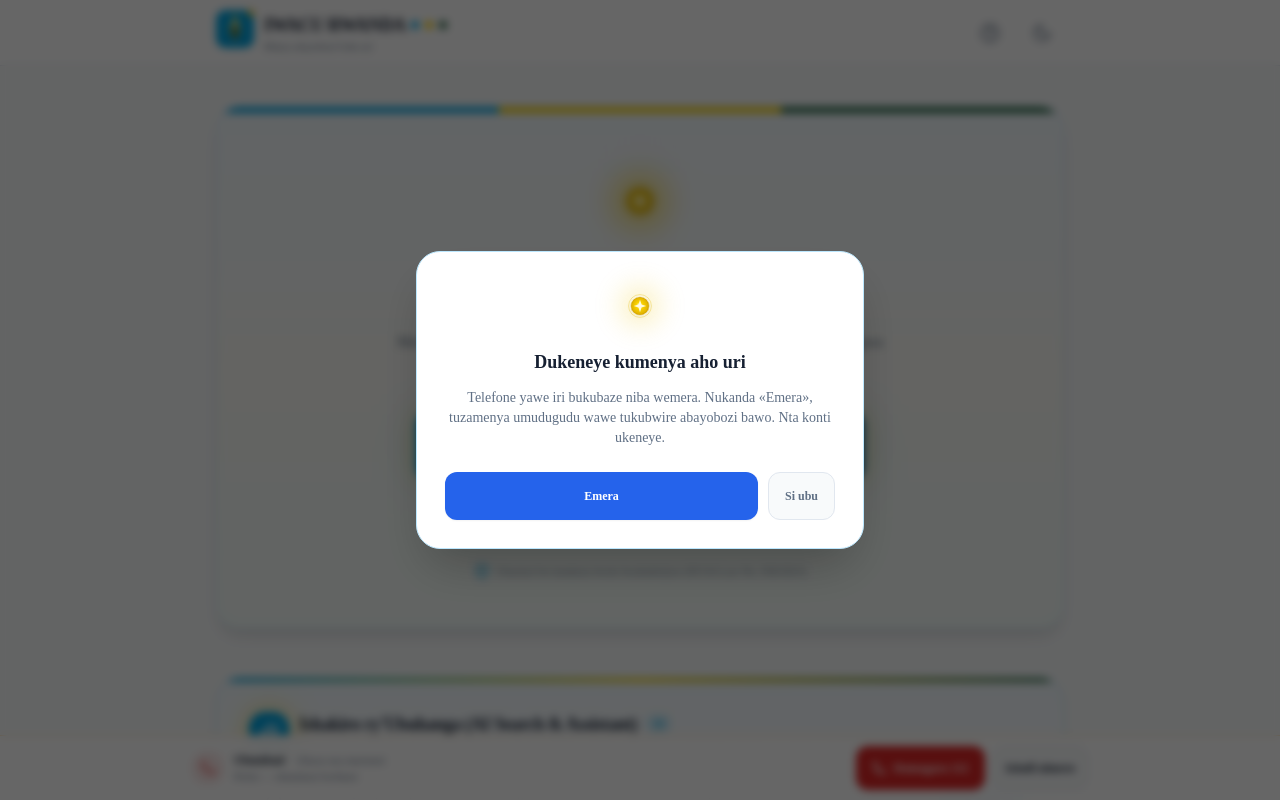
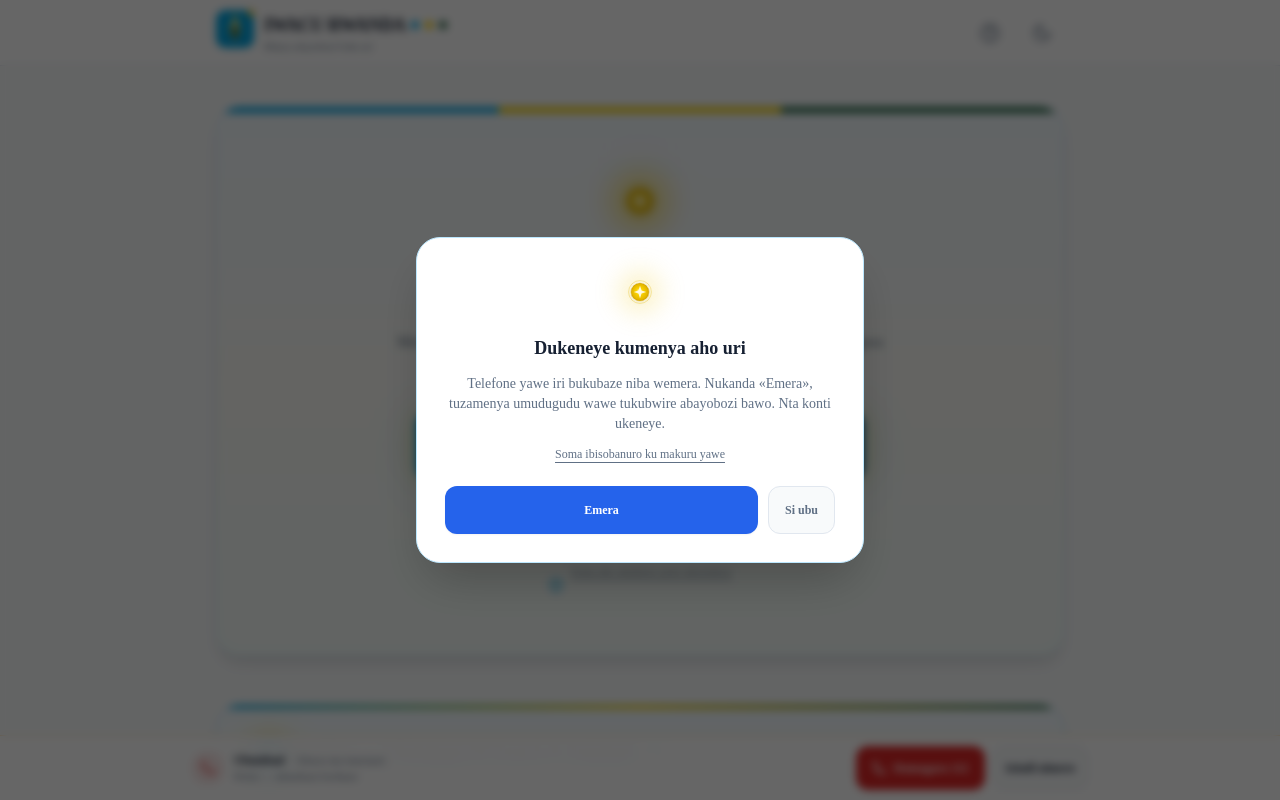
Before and after one commit to eddyizere24-collab/Iwacu-rwanda-2, a Next.js app: page / in a window 1280 px wide. Both pictures are taken after a click on the button "Menya aho ndi". Shown: the top 800 px of the page. Built offline with nearby package versions, Linux system fonts and the light colour scheme.

Commit message:
Privacy: remove unsupported compliance claim and link notice

```diff
--- a/src/app/page.tsx
+++ b/src/app/page.tsx
@@ -1,6 +1,7 @@
 "use client";
 
 import { useState } from "react";
+import Link from "next/link";
 import { useLocation } from "@/hooks/useLocation";
 import { LocationButton } from "@/components/LocationButton";
 import { LeaderCard } from "@/components/LeaderCard";
@@ -101,12 +102,12 @@ export default function HomePage() {
             <LocationButton status={status} onClick={handleLocateClick} />
           </div>
 
-          {/* NCSA Law compliance note */}
+          {/* Link to the current data-use notice; avoid claiming legal certification. */}
           <div className="mt-8 flex items-center justify-center gap-1.5 text-[11px] text-muted-foreground/90">
             <ShieldCheck className="h-4 w-4 text-[#00A3E0]" aria-hidden />
-            <span>
-              Uburinzi bw&apos;amakuru bwite bwubahirijwe (NCSA Law No. 058/2021)
-            </span>
+            <Link href="/privacy" className="underline underline-offset-4 hover:text-foreground">
+              Soma uko amakuru yawe akoreshwa
+            </Link>
           </div>
         </section>
       )}
@@ -353,6 +354,11 @@ export default function HomePage() {
               Telefone yawe iri bukubaze niba wemera. Nukanda «Emera», tuzamenya
               umudugudu wawe tukubwire abayobozi bawo. Nta konti ukeneye.
             </p>
+            <p className="mt-3 text-center text-xs text-muted-foreground">
+              <Link href="/privacy" className="underline underline-offset-4 hover:text-foreground">
+                Soma ibisobanuro ku makuru yawe
+              </Link>
+            </p>
 
             <div className="mt-6 flex flex-col sm:flex-row gap-2.5">
               <button
```
